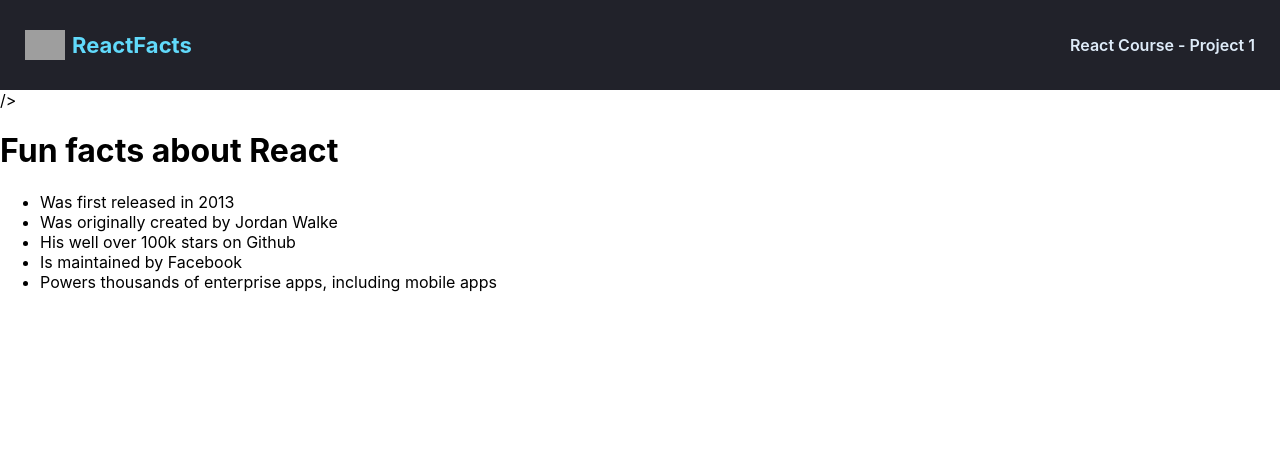
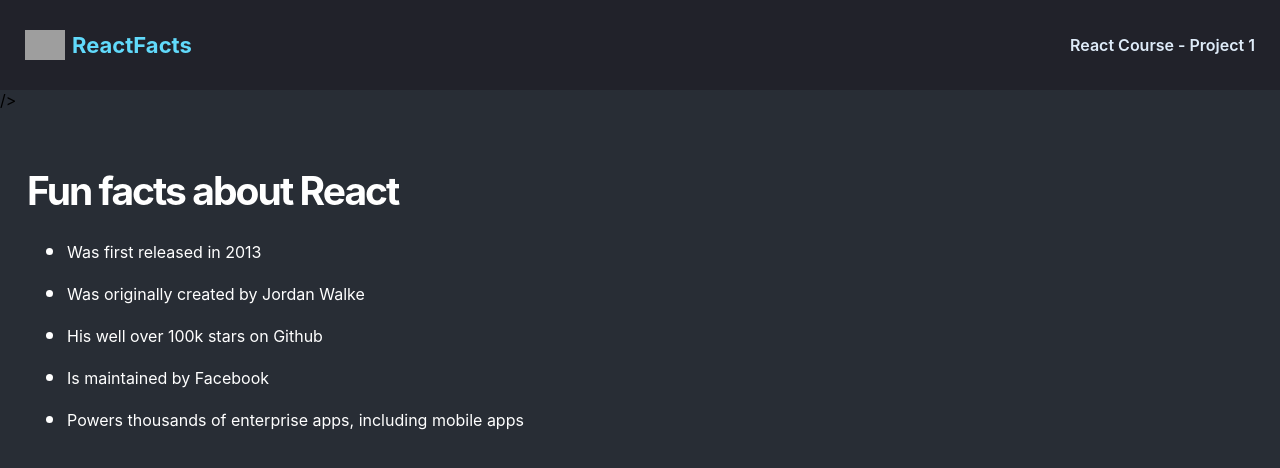
Before and after one commit to debbyuzuegbu/AutomatedPassengerCounter, a React (Create React App) app in the folder info-site/: page / in a window 1280 px wide. Shown: the top 468 px of the page. Built offline with nearby package versions, Linux system fonts and the light colour scheme; grey boxes are pictures that could not be loaded.

Commit message:
updated main content

```diff
--- a/info-site/src/App.js
+++ b/info-site/src/App.js
@@ -2,15 +2,15 @@
 
 export default function App() {
     return (
-        <div>
-            <h1>Fun facts about React </h1>
-            <ul>
+        <main>
+            <h1 className="main--title">Fun facts about React </h1>
+            <ul className="main--facts">
                 <li>Was first released in 2013</li>
                 <li>Was originally created by Jordan Walke</li>
                 <li>His well over 100k stars on Github</li>
                 <li>Is maintained by Facebook</li>
                 <li>Powers thousands of enterprise apps, including mobile apps</li>
             </ul>
-        </div>
+        </main>
     )
 }
--- a/info-site/src/index.css
+++ b/info-site/src/index.css
@@ -5,6 +5,8 @@
 body {
   margin: 0;
   font-family: Inter, sans-serif;
+  height: 100vh;
+  background-color: #282D35;
 }
 
 nav {
@@ -15,6 +17,12 @@
   padding: 30px 25px;
 }
 
+main {
+  height: 100%;
+  padding: 57px 27px;
+  color: white;
+
+}
 
 .nav--logo_text, .nav--title {
   margin: 0;
@@ -36,3 +44,28 @@
   height: 30px;
   margin-right: 7px;
 }
+
+h1 {
+  margin:0;
+  font-size: 39px;
+}
+
+.main-facts {
+  margin-top: 46px;
+  max-width: 400px;
+
+}
+.main--title {
+  margin: 0;
+  font-size: 39px;
+  letter-spacing: -0.05em;
+}
+
+.main--facts > li {
+  line-height: 19px;
+  padding-block: 10px;
+}
+
+.main--facts > li::marker {
+  font-size: 1.4rem;
+}
```
